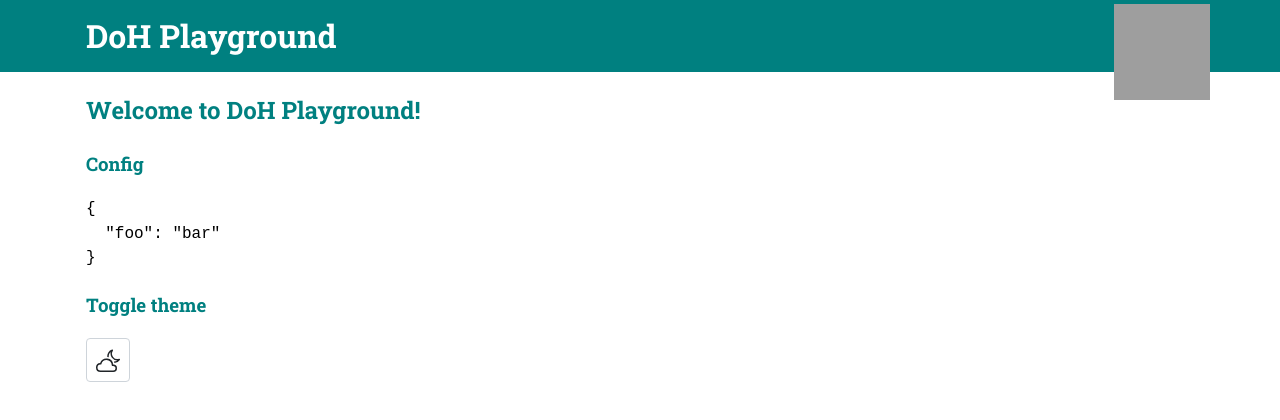
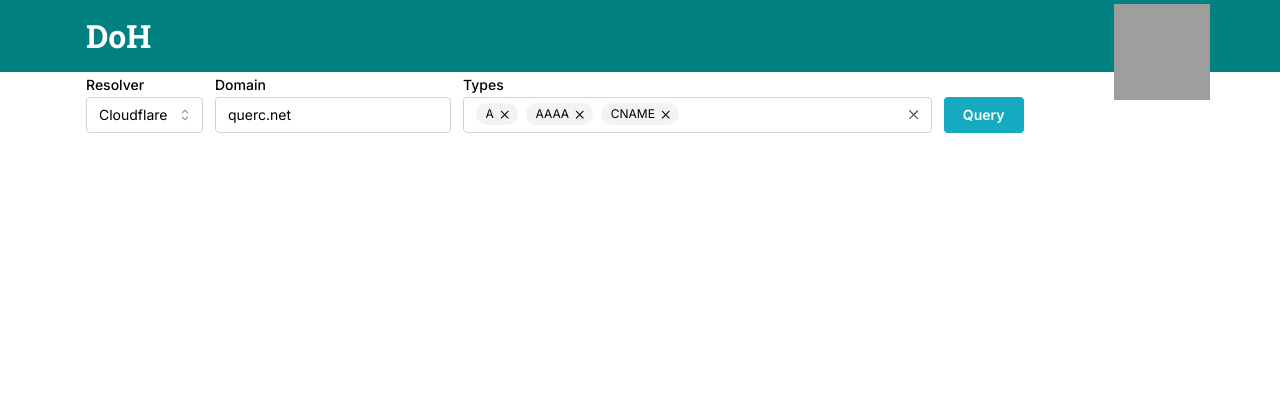
Before and after one commit to lindsayevans/doh-playground, a React (Vite) app: page / in a window 1280 px wide. Shown: the top 420 px of the page. Built offline with nearby package versions, Linux system fonts and the light colour scheme; grey boxes are pictures that could not be loaded.

Commit message:
feat: get basics working

```diff
--- a/package.json
+++ b/package.json
@@ -28,6 +28,9 @@
       "pretty-quick --staged",
       "git add"
     ]
+  },
+  "@parcel/resolver-default": {
+    "packageExports": true
   },
   "devDependencies": {
     "@eslint/js": "^9.6.0",
@@ -61,7 +64,9 @@
   "dependencies": {
     "@mantine/core": "^7.11.0",
     "@mantine/hooks": "^7.11.0",
+    "@tabler/icons-react": "^3.35.0",
     "clsx": "^2.1.1",
+    "mantine-datatable": "^8.2.0",
     "react": "^18",
     "react-bootstrap-icons": "^1.11.4",
     "react-dom": "^18",
--- a/src/App.tsx
+++ b/src/App.tsx
@@ -1,32 +1,142 @@
-import React from "react";
+import React, { useState } from 'react';
 
-import { Container, createTheme, MantineProvider } from "@mantine/core";
+import {
+  Button,
+  Container,
+  createTheme,
+  Flex,
+  Loader,
+  MantineProvider,
+  MultiSelect,
+  NativeSelect,
+  TextInput,
+} from '@mantine/core';
 
-import "@mantine/core/styles.css";
+import '@mantine/core/styles.css';
+import 'mantine-datatable/styles.css';
 
 const theme = createTheme({
-  fontFamily: "Inter, sans-serif",
-  primaryColor: "cyan",
+  fontFamily: 'Inter, sans-serif',
+  primaryColor: 'cyan',
 });
 
-import { Config } from "./Config";
-import { ThemeToggle } from "./components/ThemeToggle/ThemeToggle";
+import { DnsRecord, DnsRecordTypes } from './DnsRecord';
+import { DataTable } from 'mantine-datatable';
 
-export type AppProps = { config?: Config };
+const resolvers = [
+  {
+    name: 'Cloudflare',
+    url: 'https://cloudflare-dns.com/dns-query',
+  },
+  {
+    name: 'Google',
+    url: 'https://dns.google/resolve',
+  },
+];
 
-export const App: React.FC<AppProps> = (props) => {
-  const { config } = props;
+export const App: React.FC = () => {
+  const [value, setValue] = useState('querc.net');
+  const [resolver, setResolver] = useState(resolvers[0].name);
+  const [types, setTypes] = useState<string[]>(['A', 'AAAA', 'CNAME']);
+  const [loading, setLoading] = useState(false);
+  const [results, setResults] = useState<DnsRecord[]>([]);
+
+  const allTypes = Object.values(DnsRecordTypes)
+    .filter((x) => isNaN(x as number))
+    .map((x) => x.toString());
+
+  const buildQuery = async (
+    name: string,
+    type: string,
+    resolverUrl?: string
+  ) => {
+    const response = await fetch(`${resolverUrl}?name=${name}&type=${type}`, {
+      headers: { accept: 'application/dns-json' },
+    });
+    const data = await response.json();
+    return data;
+  };
+
+  const getResolverUrl = (name: string) => {
+    return resolvers.find((x) => x.name === name)?.url || resolvers[0].url;
+  };
+
+  const runAllQueries = async () => {
+    setLoading(true);
+    setResults([]);
+    const queries = types.map((x) =>
+      buildQuery(value, x, getResolverUrl(resolver))
+    );
+    const queryResults = await Promise.all(queries);
+
+    const results: DnsRecord[] = [];
+    queryResults.forEach((result) => {
+      if (
+        result.Status === 0 &&
+        result.Answer !== undefined &&
+        result.Answer.map
+      ) {
+        results.push(
+          ...result.Answer.map((answer: Record<string, string>) => ({
+            id: btoa(answer.type + answer.name + answer.data),
+            type: DnsRecordTypes[answer.type as unknown as number],
+            name: answer.name,
+            data: answer.data,
+            ttl: answer.TTL,
+          }))
+        );
+      }
+    });
+    setLoading(false);
+    setResults(results);
+  };
 
   return (
     <MantineProvider theme={theme} defaultColorScheme="light">
       <Container size="lg">
-        <h2>Welcome to DoH Playground!</h2>
+        <Flex align="flex-end" gap="sm" mb="md">
+          <NativeSelect
+            label="Resolver"
+            data={resolvers.map((x) => x.name)}
+            onChange={(e) => setResolver(e.target.value)}
+          />
+          <TextInput
+            label="Domain"
+            placeholder="e.g. example.com"
+            value={value}
+            onChange={(event) => setValue(event.currentTarget.value)}
+          />
+          <MultiSelect
+            label="Types"
+            data={allTypes}
+            value={types}
+            onChange={setTypes}
+            clearable
+            searchable
+          />
+          <Button variant="filled" onClick={(e) => runAllQueries()}>
+            Query
+          </Button>
+        </Flex>
 
-        <h3>Config</h3>
-        {config && <pre role="code">{JSON.stringify(config, null, 2)}</pre>}
+        {results && results.length > 0 && (
+          <DataTable
+            withTableBorder
+            borderRadius="sm"
+            withColumnBorders
+            striped
+            highlightOnHover
+            records={results}
+            columns={[
+              { accessor: 'type' },
+              { accessor: 'name' },
+              { accessor: 'data' },
+              { accessor: 'ttl', title: 'TTL' },
+            ]}
+          ></DataTable>
+        )}
 
-        <h3>Toggle theme</h3>
-        <ThemeToggle />
+        {loading && <Loader color="teal" />}
       </Container>
     </MantineProvider>
   );
--- /dev/null
+++ b/src/DnsRecord.ts
@@ -0,0 +1,107 @@
+export enum DnsRecordTypes {
+  A = 1,
+  NS = 2,
+  MD = 3,
+  MF = 4,
+  CNAME = 5,
+  SOA = 6,
+  MB = 7,
+  MG = 8,
+  MR = 9,
+  NULL = 10,
+  WKS = 11,
+  PTR = 12,
+  HINFO = 13,
+  MINFO = 14,
+  MX = 15,
+  TXT = 16,
+  RP = 17,
+  AFSDB = 18,
+  X25 = 19,
+  ISDN = 20,
+  RT = 21,
+  NSAP = 22,
+  'NSAP-PTR' = 23,
+  SIG = 24,
+  KEY = 25,
+  PX = 26,
+  GPOS = 27,
+  AAAA = 28,
+  LOC = 29,
+  NXT = 30,
+  EID = 31,
+  NIMLOC = 32,
+  SRV = 33,
+  ATMA = 34,
+  NAPTR = 35,
+  KX = 36,
+  CERT = 37,
+  A6 = 38,
+  DNAME = 39,
+  SINK = 40,
+  OPT = 41,
+  APL = 42,
+  DS = 43,
+  SSHFP = 44,
+  IPSECKEY = 45,
+  RRSIG = 46,
+  NSEC = 47,
+  DNSKEY = 48,
+  DHCID = 49,
+  NSEC3 = 50,
+  NSEC3PARAM = 51,
+  TLSA = 52,
+  SMIMEA = 53,
+  HIP = 55,
+  NINFO = 56,
+  RKEY = 57,
+  TALINK = 58,
+  CDS = 59,
+  CDNSKEY = 60,
+  OPENPGPKEY = 61,
+  CSYNC = 62,
+  ZONEMD = 63,
+  SVCB = 64,
+  HTTPS = 65,
+  DSYNC = 66,
+  HHIT = 67,
+  BRID = 68,
+  SPF = 99,
+  UINFO = 100,
+  UID = 101,
+  GID = 102,
+  UNSPEC = 103,
+  NID = 104,
+  L32 = 105,
+  L64 = 106,
+  LP = 107,
+  EUI48 = 108,
+  EUI64 = 109,
+  NXNAME = 128,
+  TKEY = 249,
+  TSIG = 250,
+  IXFR = 251,
+  AXFR = 252,
+  MAILB = 253,
+  MAILA = 254,
+  '*' = 255,
+  URI = 256,
+  CAA = 257,
+  AVC = 258,
+  DOA = 259,
+  AMTRELAY = 260,
+  RESINFO = 261,
+  WALLET = 262,
+  CLA = 263,
+  IPN = 264,
+  TA = 32768,
+  DLV = 32769,
+}
+
+export type DnsRecord = {
+  id: string;
+  type: DnsRecordTypes;
+  name: string;
+  data: string;
+  ttl: Number;
+};
--- a/src/index.html
+++ b/src/index.html
@@ -22,7 +22,7 @@
   <body>
     <header>
       <h1>
-        DoH Playground
+        DoH
         <img
           class="logo"
           src="./images/logo.svg"
@@ -33,7 +33,7 @@
       </h1>
     </header>
 
-    <div class="app" data-config='{"foo":"bar"}'></div>
+    <div class="app"></div>
 
     <script type="module" src="./main.tsx"></script>
   </body>
--- a/src/main.tsx
+++ b/src/main.tsx
@@ -1,18 +1,15 @@
-import React, { StrictMode } from "react";
+import React, { StrictMode } from 'react';
 
-import { createRoot } from "react-dom/client";
-import { App } from "./App";
+import { createRoot } from 'react-dom/client';
+import { App } from './App';
 
-const $apps = document.querySelectorAll<HTMLElement>(".app");
+const $apps = document.querySelectorAll<HTMLElement>('.app');
 $apps.forEach(($app) => {
   const root = createRoot($app);
-  const config = $app.dataset.config
-    ? JSON.parse($app.dataset.config)
-    : undefined;
 
   root.render(
     <StrictMode>
-      <App config={config} />
-    </StrictMode>,
+      <App />
+    </StrictMode>
   );
 });
--- a/tsconfig.json
+++ b/tsconfig.json
@@ -1,6 +1,6 @@
 {
   "compilerOptions": {
-    "target": "es2016",
+    "target": "es2017",
     "jsx": "react-jsx",
     "module": "commonjs",
     "types": ["jest"],
```
Also changed, not shown: 1 other file (tests, documents, lock files or other folders).
